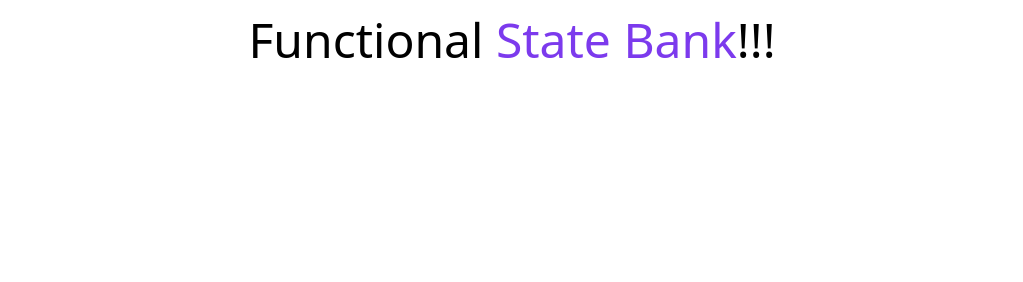
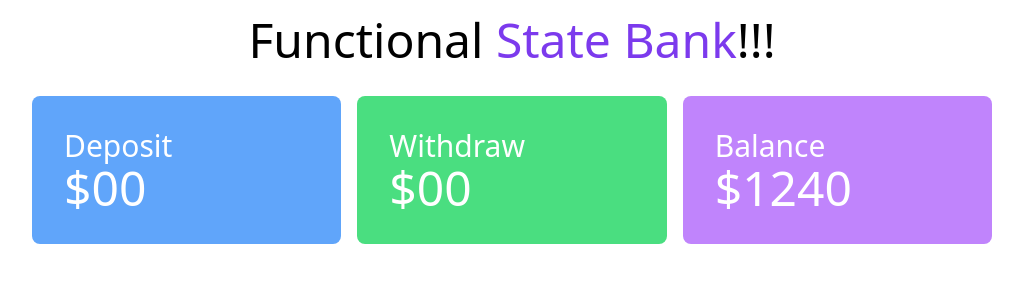
Before and after one commit to nazmus-sakibb/state-bank, a plain HTML site: page index.html in a window 1280 px wide. Shown: the whole page, without its empty margins (128-1151 px from the left). Drawn offline with nearby package versions, Linux system fonts and the light colour scheme.

Commit message:
deposit, withdraw & balance field added

```diff
--- a/index.html
+++ b/index.html
@@ -13,5 +13,24 @@
     <header>
         <h1 class="text-5xl text-center mt-4">Functional <span class="text-violet-600 font-medium">State Bank</span>!!!</h1>
     </header>
+
+    <main>
+        <section class="mt-8">
+            <div class="grid grid-cols-3 gap-4 w-3/4 mx-auto text-white">
+                <div class="bg-blue-400 p-8 rounded-lg">
+                    <h4 class="text-3xl">Deposit</h4>
+                    <h2 class="text-5xl font-medium">$<span id="deposit-total">00</span></h2>
+                </div>
+                <div class="bg-green-400 p-8 rounded-lg">
+                    <h4 class="text-3xl">Withdraw</h4>
+                    <h2 class="text-5xl font-medium">$<span id="withdraw-total">00</span></h2>
+                </div>
+                <div class="bg-purple-400 p-8 rounded-lg">
+                    <h4 class="text-3xl">Balance</h4>
+                    <h2 class="text-5xl font-medium">$<span id="balance-total">1240</span></h2>
+                </div>
+            </div>
+        </section>
+    </main>
 </body>
 </html>
```
